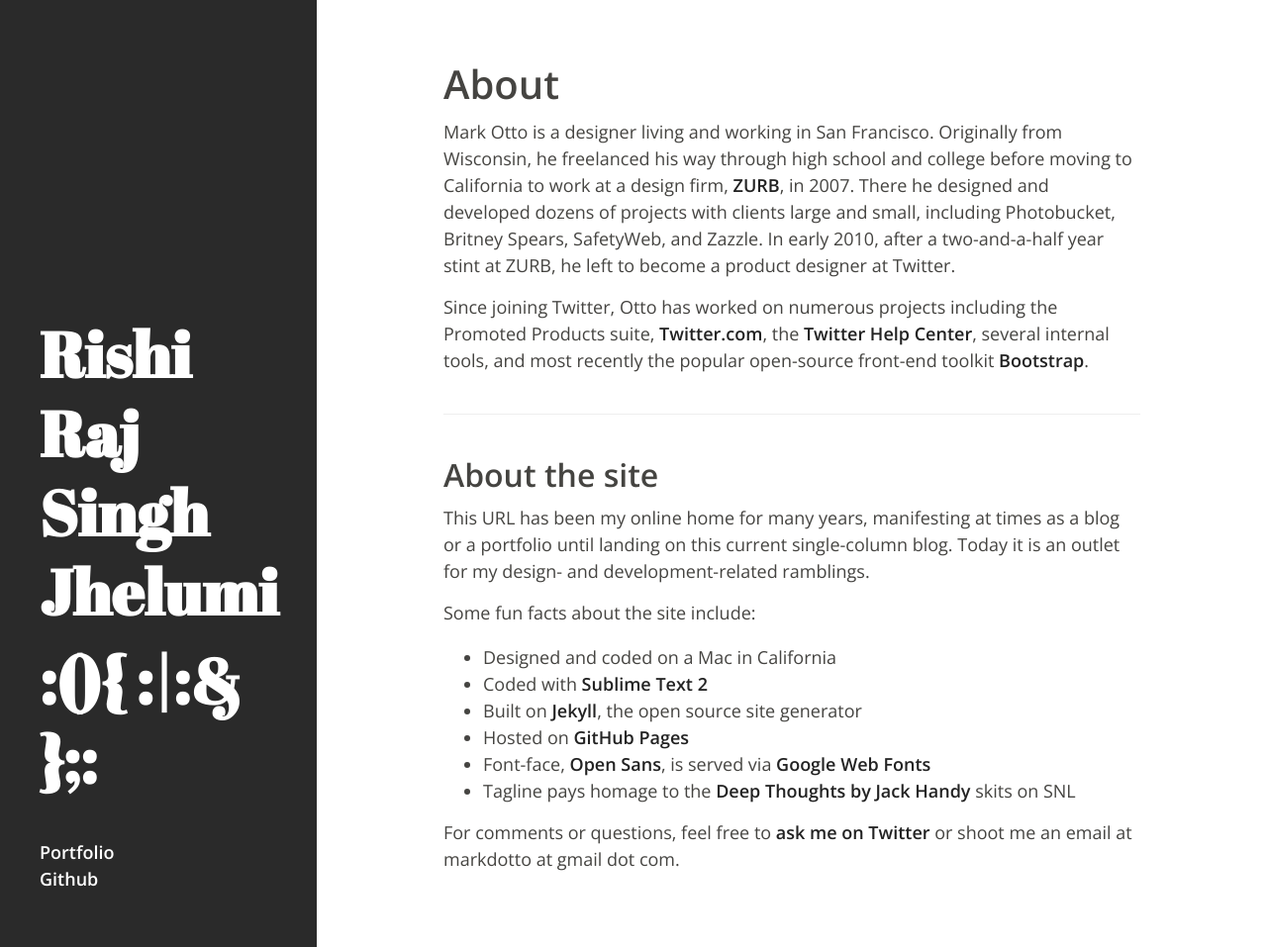
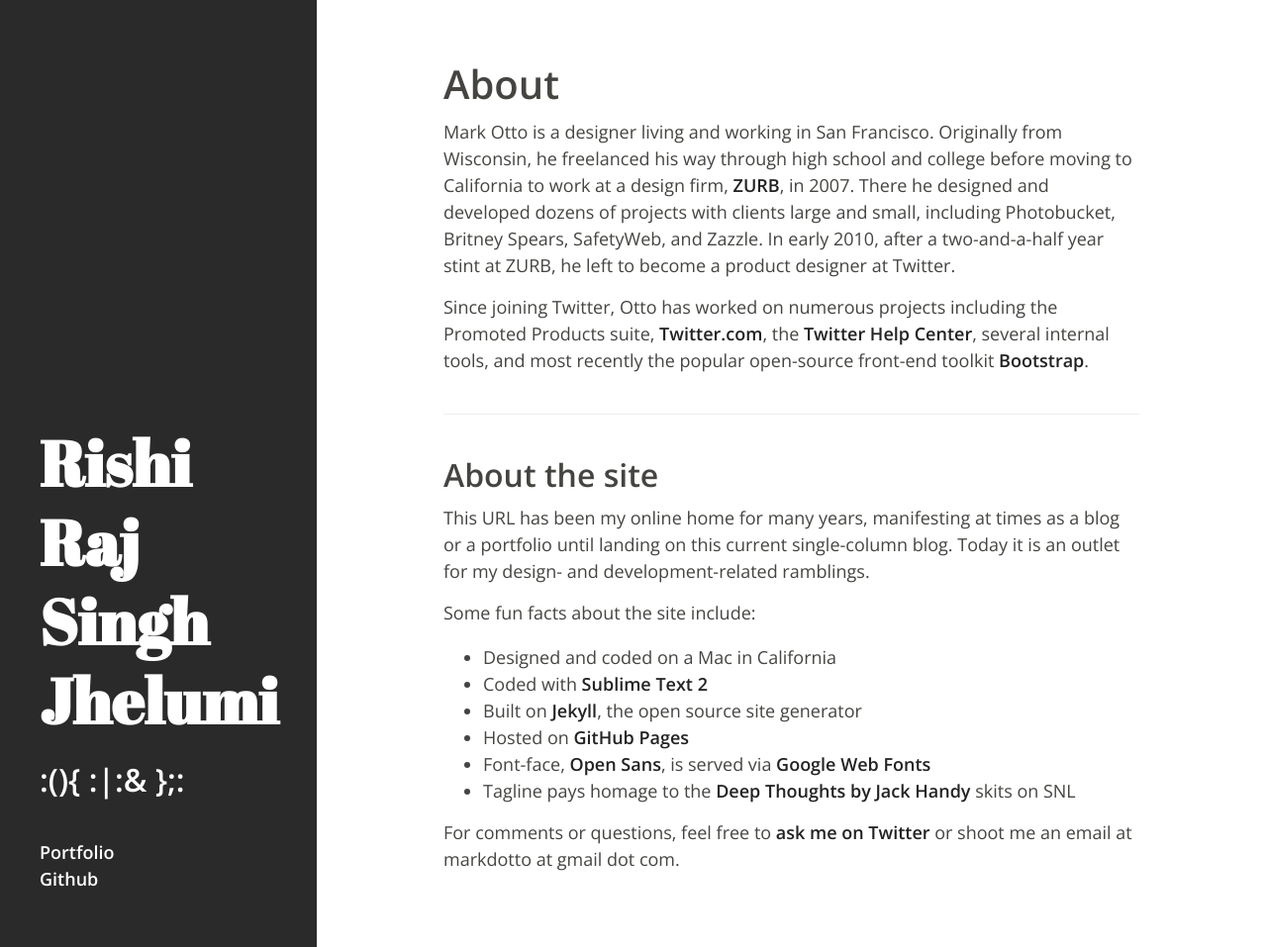
Before and after one commit to rishirajsinghjhelumi/rishirajsinghjhelumi.github.io, a Jekyll site: the page built from about.html, in a window 1280 px wide and 957 px high. Shown: the whole window at 99% size. Built offline with Jekyll 4.4.1, drawn with Linux system fonts in a browser that asks for light colours; Markdown is read by kramdown in place of the engine named in the settings.

Commit message:
update layout

```diff
--- a/404.html
+++ b/404.html
@@ -25,7 +25,7 @@
     <header class="masthead">
       <div class="masthead-inner">
         <h1>Rishi Raj Singh Jhelumi</h1>
-        <h1> :(){ :|:& };: </h1>
+        <h2> :(){ :|:& };: </h2>
 
         <div class="colophon">
           <ul class="colophon-links">
--- a/_layouts/default.html
+++ b/_layouts/default.html
@@ -8,13 +8,13 @@
     <header class="masthead">
       <div class="masthead-inner">
         <h1>{{ site.title }}</h1>
-        <h1> :(){ :|:& };: </h1>
+        <h2> :(){ :|:& };: </h2>
         <p class="lead">{{ site.description }}</p>
 
         <div class="colophon">
           <ul class="colophon-links">
             <li>
-              <a href="web.iiit.ac.in/~rishirajsingh.jhelumi">Portfolio</a>
+              <a href="https://web.iiit.ac.in/~rishirajsingh.jhelumi">Portfolio</a>
             </li>
             <li>
               <a href="https://github.com/rishirajsinghjhelumi">Github</a>
```
